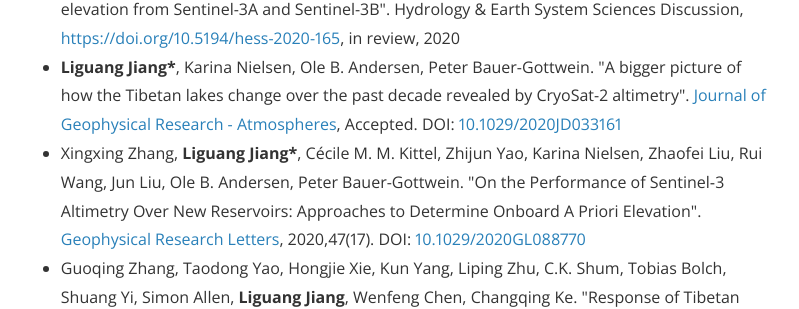
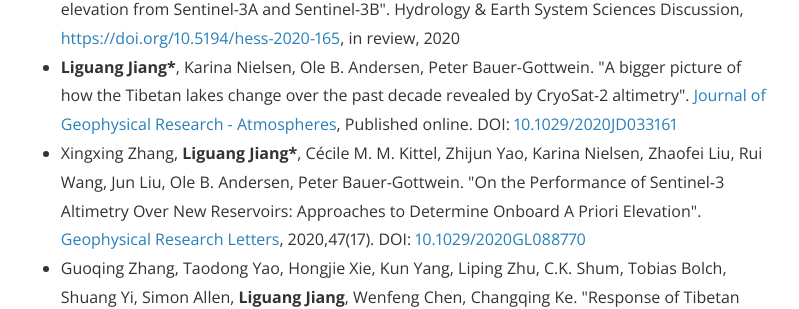
Before and after one commit to 12530/rshydro, a Jekyll site: the page built from publications.md, in a window 1280 px wide and 900 px high, scrolled down 434 px. Shown: the part 147-456 px from the top of the window, without its empty margins (240-1039 px from the left). Built offline with Jekyll 4.4.1, drawn with Linux system fonts in a browser that asks for light colours; nearby versions of some CDN libraries.

Commit message:
Update publications.md

```diff
--- a/publications.md
+++ b/publications.md
@@ -12,7 +12,7 @@ main_nav: true
 <h3>2020</h3>
 <ul>
   <li>Cécile M. M. Kittel, <b>Liguang Jiang</b>, Christian Tøttrup, Peter Bauer-Gottwein. "Sentinel-3 radar altimetry for river monitoring – a catchment-scale evaluation of satellite water surface elevation from Sentinel-3A and Sentinel-3B". Hydrology & Earth System Sciences Discussion, <a href="https://doi.org/10.5194/hess-2020-165">https://doi.org/10.5194/hess-2020-165</a>, in review, 2020 </li>
-  <li><b>Liguang Jiang*</b>, Karina Nielsen, Ole B. Andersen, Peter Bauer-Gottwein. "A bigger picture of how the Tibetan lakes change over the past decade revealed by CryoSat-2 altimetry". <a href="https://agupubs.onlinelibrary.wiley.com/doi/abs/10.1029/2020JD033161">Journal of Geophysical Research - Atmospheres</a>, Accepted. DOI: <a href="https://www.doi.org/10.1029/2020JD033161">10.1029/2020JD033161</a></li>
+  <li><b>Liguang Jiang*</b>, Karina Nielsen, Ole B. Andersen, Peter Bauer-Gottwein. "A bigger picture of how the Tibetan lakes change over the past decade revealed by CryoSat-2 altimetry". <a href="https://agupubs.onlinelibrary.wiley.com/doi/abs/10.1029/2020JD033161">Journal of Geophysical Research - Atmospheres</a>, Published online. DOI: <a href="https://www.doi.org/10.1029/2020JD033161">10.1029/2020JD033161</a></li>
   <li>Xingxing Zhang, <b>Liguang Jiang*</b>, Cécile M. M. Kittel, Zhijun Yao, Karina Nielsen, Zhaofei Liu, Rui Wang, Jun Liu, Ole B. Andersen, Peter Bauer-Gottwein. "On the Performance of Sentinel‐3 Altimetry Over New Reservoirs: Approaches to Determine Onboard A Priori Elevation". <a href="https://agupubs.onlinelibrary.wiley.com/doi/abs/10.1029/2020GL088770">Geophysical Research Letters</a>, 2020,47(17). DOI: <a href="https://www.doi.org/10.1029/2020GL088770">10.1029/2020GL088770</a></li>
   <li>Guoqing Zhang, Taodong Yao, Hongjie Xie, Kun Yang, Liping Zhu, C.K. Shum, Tobias Bolch, Shuang Yi, Simon Allen, <b>Liguang Jiang</b>, Wenfeng Chen, Changqing Ke. "Response of Tibetan Plateau’s lakes to climate changes: Trend, pattern, and mechanisms". <a href="https://www.sciencedirect.com/science/article/pii/S0012825220303159">Earth-Science Reviews</a>, 2020, 208(103269). DOI: <a href="https://doi.org/10.1016/j.earscirev.2020.103269">10.1016/j.earscirev.2020.103269</a></li>
   <li><b>Liguang Jiang*</b>, Filippo Bandini, Inger Jensen, Ole Smith, Peter Bauer-Gottwein. "The value of distributed high-resolution UAV-borne observations of water surface elevation for river management and hydrodynamic modelling". <a href="https://www.mdpi.com/2072-4292/12/7/1171">Remote Sensing</a>, 2020, 12(7), 1171. DOI: <a href="https://doi.org/10.3390/rs12071171">10.3390/rs12071171</a> Feature paper (free of charge) </li>
```
